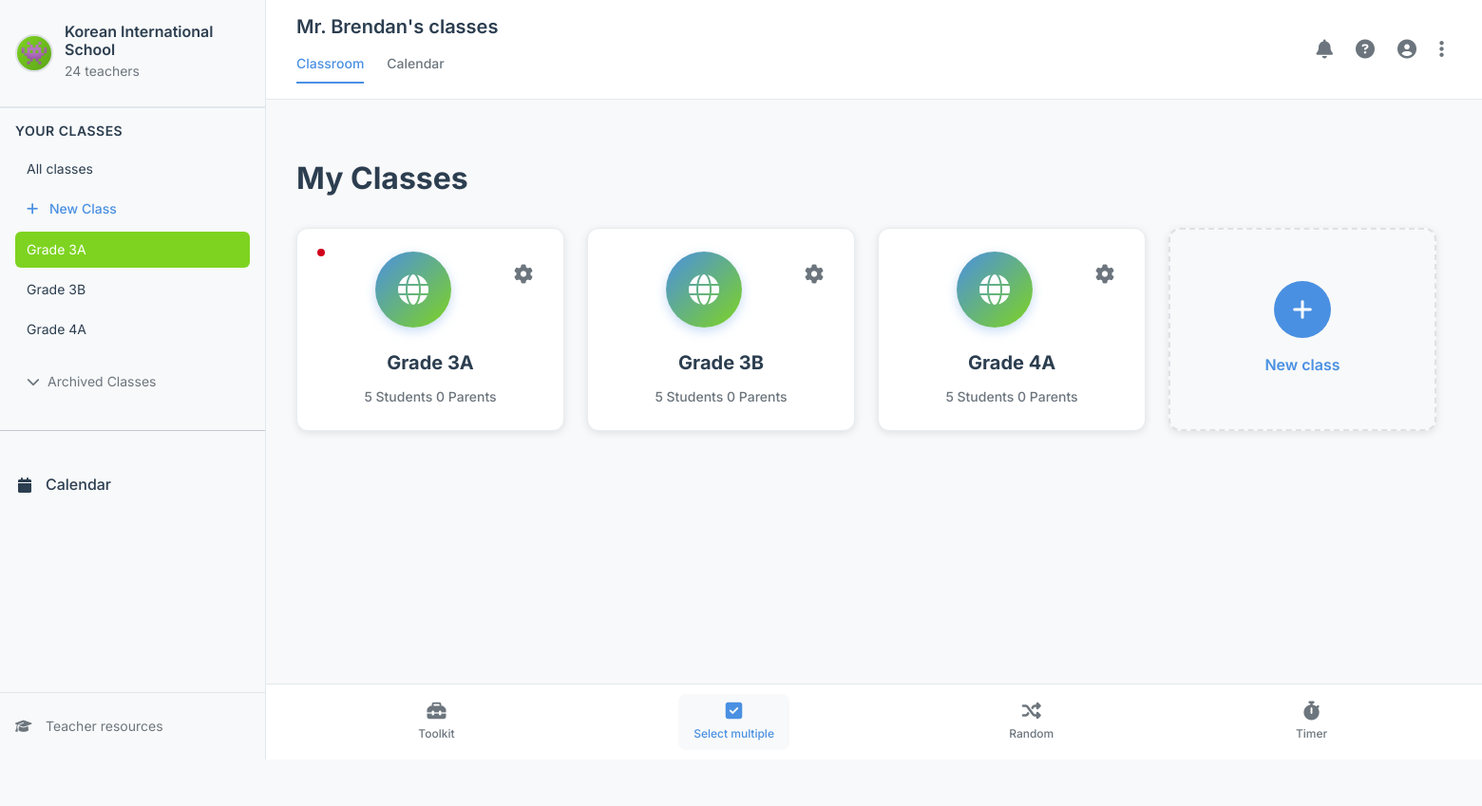
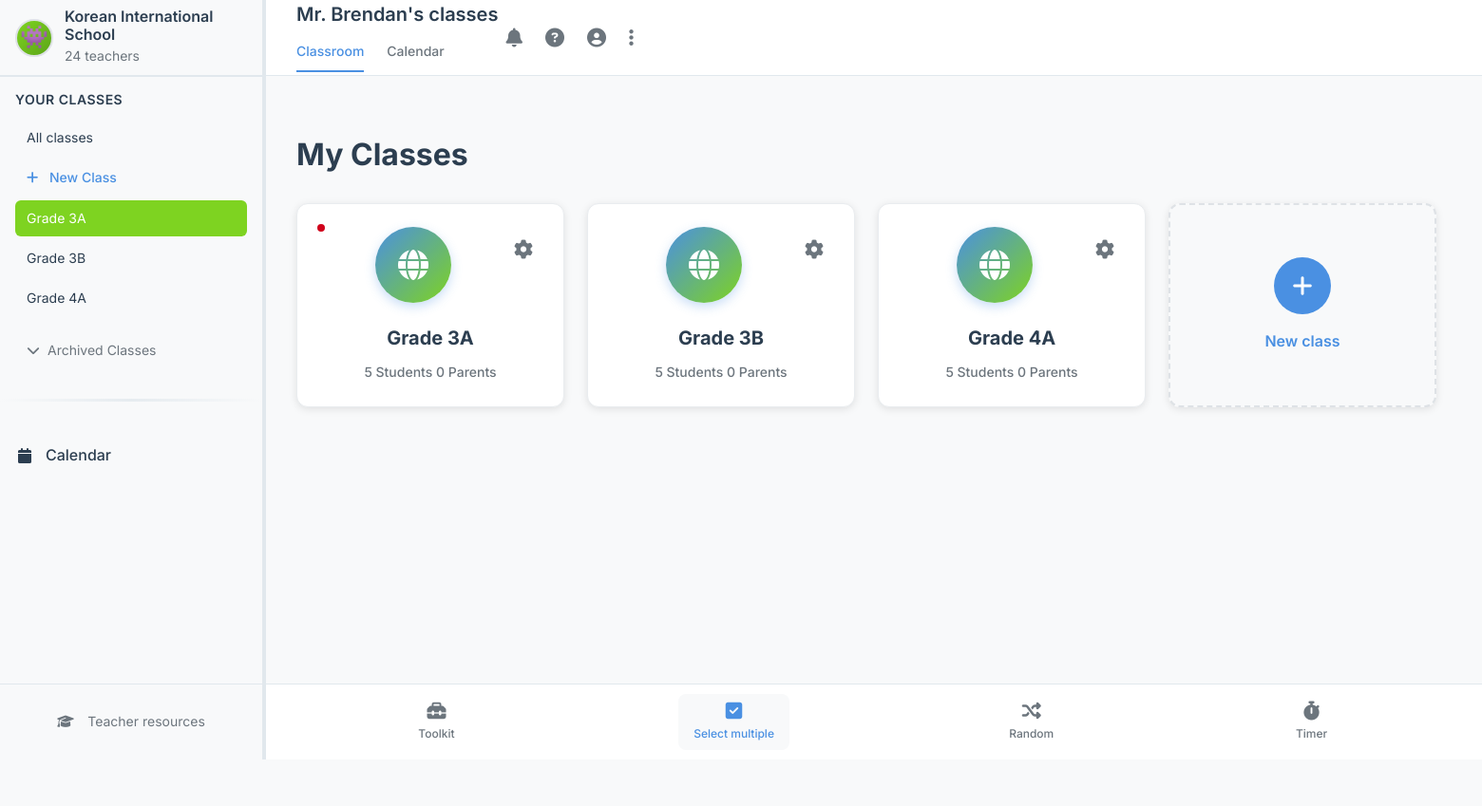
Before and after one commit to grobler-juan-84/Class123KIS, a Flask app: page / in a window 1560 px wide. Shown: the whole page at 95% size. After the commit the page ends 800 px from the top, so only its background shows below. Run offline with Flask 3, Linux system fonts and the light colour scheme; some libraries are stand-ins or nearby versions.

Commit message:
Update the Frontend Layout

```diff
--- a/static/css/style.css
+++ b/static/css/style.css
@@ -34,7 +34,7 @@ body {
 .sidebar {
     width: var(--sidebar-width);
     background-color: #f8f9fa;
-    border-right: 1px solid var(--border-color);
+    border-right: 4px solid var(--border-color);
     display: flex;
     flex-direction: column;
     position: fixed;
@@ -49,6 +49,8 @@ body {
     display: flex;
     align-items: center;
     gap: 0.75rem;
+    height: 80px;
+    box-sizing: border-box;
 }
 
 .school-logo .monster-avatar {
@@ -124,6 +126,15 @@ body {
 .sidebar-classes {
     padding: 1rem;
     border-top: 1px solid var(--border-color);
+}
+
+/* Thicker divider between classes and navigation */
+.sidebar-divider {
+    border: none;
+    height: 3px;
+    background: linear-gradient(90deg, transparent, var(--border-color), transparent);
+    margin: 1rem 0;
+    opacity: 0.8;
 }
 
 .classes-title {
@@ -202,6 +213,10 @@ body {
     display: flex;
     flex-direction: column;
     gap: 0.5rem;
+    height: var(--footer-height);
+    box-sizing: border-box;
+    align-items: center;
+    justify-content: center;
 }
 
 .footer-link {
@@ -237,7 +252,11 @@ body {
 .top-navbar {
     background: white;
     border-bottom: 1px solid var(--border-color);
-    padding: 1rem 2rem;
+    padding: 1.5rem 2rem;
+    height: 80px;
+    box-sizing: border-box;
+    display: flex;
+    align-items: center;
 }
 
 .navbar-content {
```
